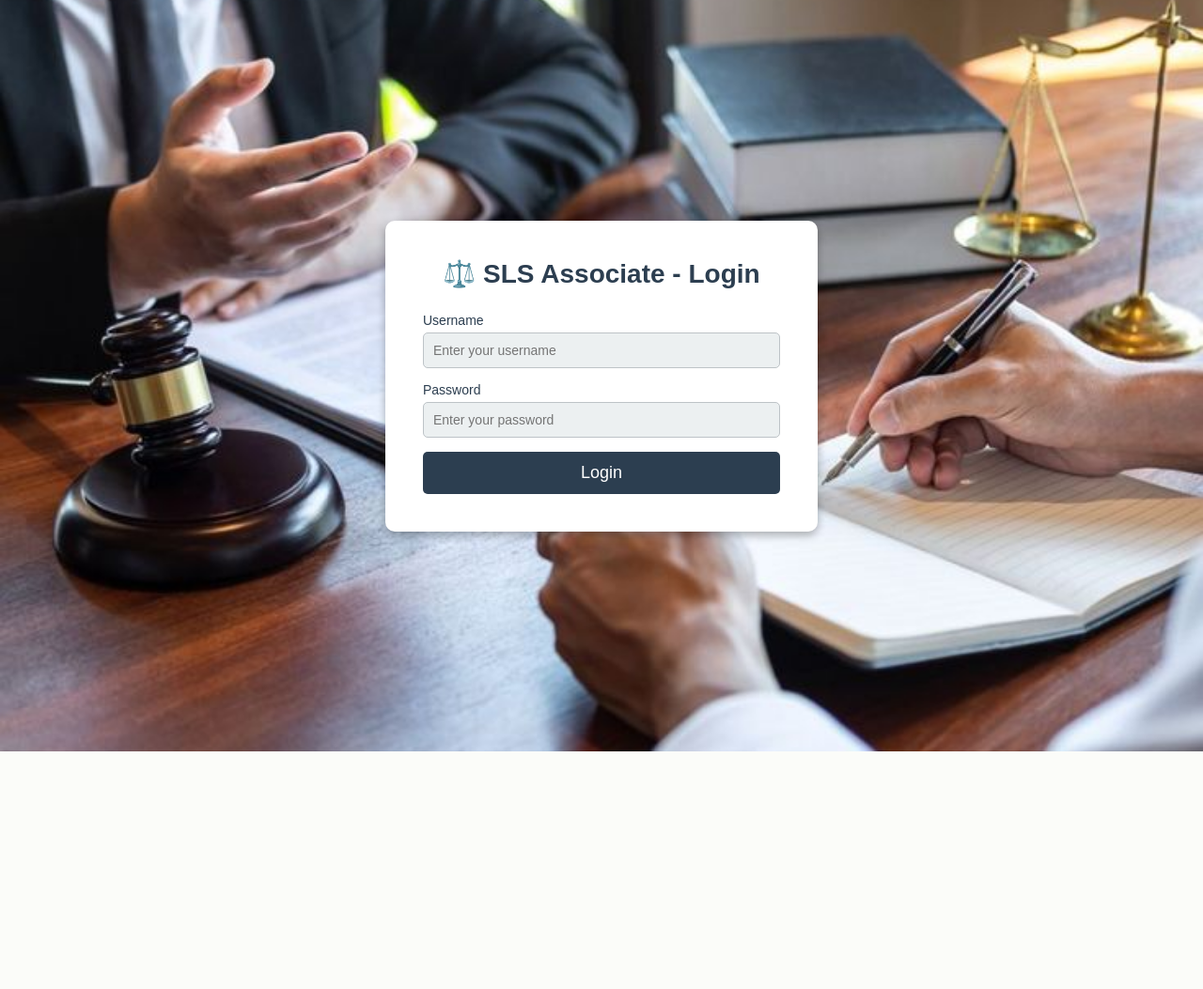
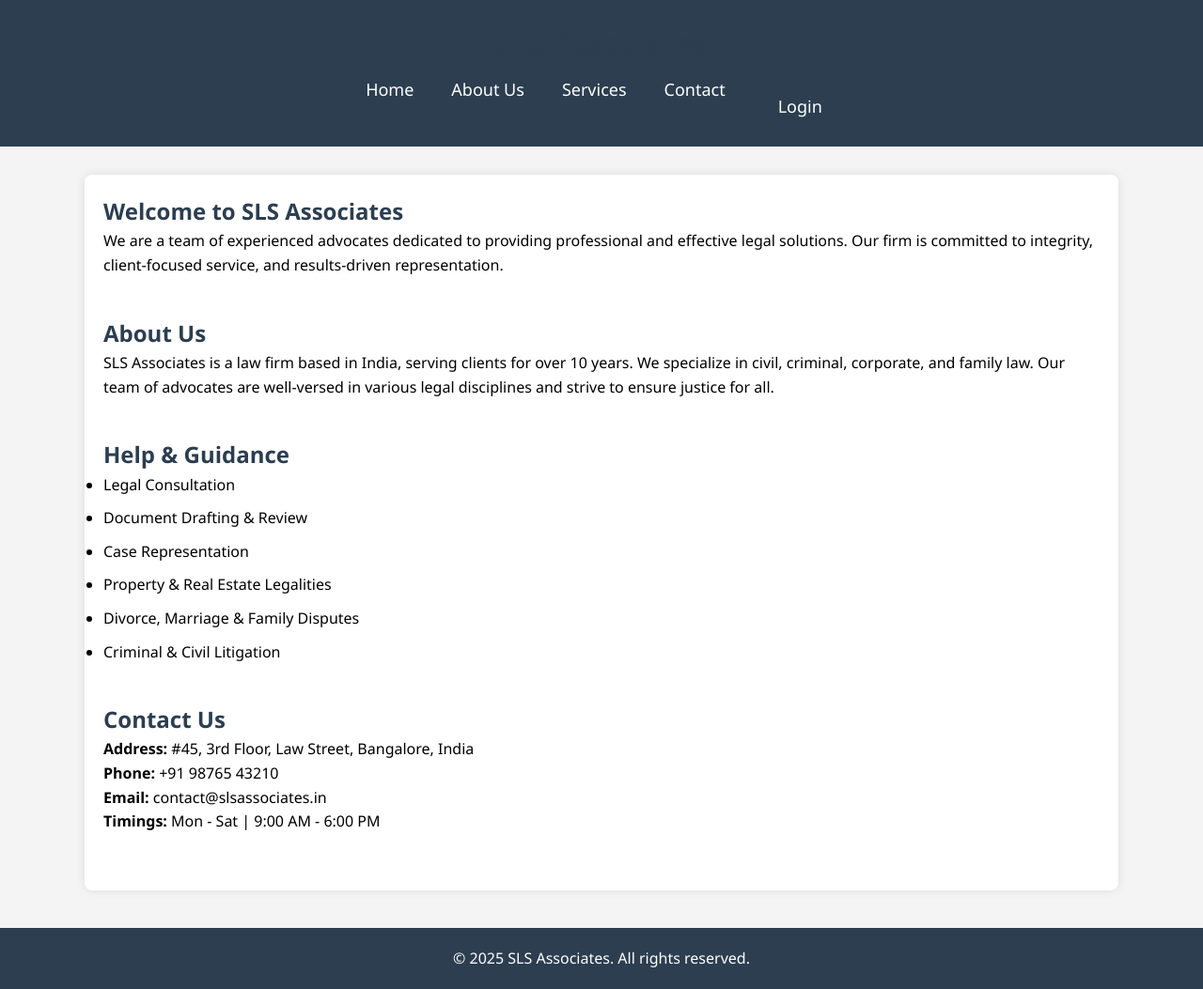
Before and after one commit to preenka/SLS-Associates, a Flask app: page / in a window 1280 px wide. Shown: the whole page at 94% size. Before the commit the page ends 800 px from the top, so only its background shows below. Run offline with Flask 3, Linux system fonts and the light colour scheme.

Commit message:
Added index and dashboard

```diff
--- a/app.py
+++ b/app.py
@@ -1,4 +1,4 @@
-from flask import Flask, render_template, request, flash, redirect
+from flask import Flask, render_template, request, flash, redirect, session
 import sqlite3
 
 app = Flask(__name__)
@@ -9,7 +9,11 @@ def get_db_connection():
     conn.row_factory = sqlite3.Row
     return conn
 
-@app.route('/', methods=['GET', 'POST'])
+@app.route('/')
+def home():
+    return render_template('index.html')
+
+@app.route('/login', methods=['GET', 'POST'])  # ✅ Allows both GET and POST
 def login():
     if request.method == 'POST':
         username = request.form['username']
@@ -17,21 +21,32 @@ def login():
 
         conn = get_db_connection()
         cursor = conn.cursor()
-
-        # Check if user exists with matching username and password
         cursor.execute('SELECT * FROM users WHERE username = ? AND password = ?', (username, password))
         user = cursor.fetchone()
-
         conn.close()
 
         if user:
+            session['username'] = username
             flash("Login successful!", "success")
+            return redirect('/dashboard')
         else:
             flash("Invalid credentials. Try again.", "error")
+            return redirect('/login')
 
-        return redirect('/')
+    return render_template('login.html')  # When method is GET
 
-    return render_template('login.html')
+@app.route('/dashboard')
+def dashboard():
+    if 'username' not in session:
+        flash("Please login first.", "error")
+        return redirect('/login')
+    return render_template('dashboard.html', username=session['username'])
+
+@app.route('/logout')
+def logout():
+    session.pop('username', None)
+    flash("You have been logged out.", "info")
+    return redirect('/login')
 
 if __name__ == '__main__':
     app.run(debug=True)
--- /dev/null
+++ b/templates/index.html
@@ -0,0 +1,140 @@
+<!DOCTYPE html>
+<html lang="en">
+<head>
+    <meta charset="UTF-8">
+    <meta name="viewport" content="width=device-width, initial-scale=1.0">
+    <title>SLS Associates - Home</title>
+    <style>
+        * {
+            margin: 0;
+            padding: 0;
+            box-sizing: border-box;
+            font-family: 'Segoe UI', sans-serif;
+        }
+
+        body {
+            line-height: 1.6;
+            background-color: #f4f4f4;
+        }
+
+        header {
+            background: #2c3e50;
+            color: #fff;
+            padding: 20px 0;
+            text-align: center;
+        }
+
+        nav {
+            display: flex;
+            justify-content: center;
+            gap: 40px;
+            margin-top: 10px;
+        }
+
+        nav a {
+            color: white;
+            text-decoration: none;
+            font-size: 18px;
+        }
+
+        nav a:hover {
+            color: #f1c40f;
+        }
+
+        .container {
+            max-width: 1100px;
+            margin: 30px auto;
+            padding: 20px;
+            background: white;
+            border-radius: 8px;
+            box-shadow: 0 0 10px rgba(0,0,0,0.1);
+        }
+
+        section {
+            margin-bottom: 40px;
+        }
+
+        h1, h2 {
+            color: #2c3e50;
+        }
+
+        ul li {
+            margin-bottom: 10px;
+        }
+
+        footer {
+            text-align: center;
+            padding: 20px;
+            background: #2c3e50;
+            color: white;
+            margin-top: 40px;
+        }
+
+        .btn-login {
+            display: inline-block;
+            margin-top: 10px;
+            padding: 8px 16px;
+            background: #2c3e50;
+            color: white;
+            border-radius: 5px;
+            text-decoration: none;
+        }
+
+        .btn-login:hover {
+            background: #1a252f;
+        }
+    </style>
+</head>
+<body>
+
+<header>
+    <h1>SLS Associates</h1>
+    <nav>
+        <a href="#home">Home</a>
+        <a href="#about">About Us</a>
+        <a href="#services">Services</a>
+        <a href="#contact">Contact</a>
+        <a href="/login" class="btn-login">Login</a>
+    </nav>
+</header>
+
+<div class="container">
+
+    <section id="home">
+        <h2>Welcome to SLS Associates</h2>
+        <p>We are a team of experienced advocates dedicated to providing professional and effective legal solutions. Our firm is committed to integrity, client-focused service, and results-driven representation.</p>
+    </section>
+
+    <section id="about">
+        <h2>About Us</h2>
+        <p>SLS Associates is a law firm based in India, serving clients for over 10 years. We specialize in civil, criminal, corporate, and family law. Our team of advocates are well-versed in various legal disciplines and strive to ensure justice for all.</p>
+    </section>
+
+    <section id="services">
+        <h2>Help & Guidance</h2>
+        <ul>
+            <li>Legal Consultation</li>
+            <li>Document Drafting & Review</li>
+            <li>Case Representation</li>
+            <li>Property & Real Estate Legalities</li>
+            <li>Divorce, Marriage & Family Disputes</li>
+            <li>Criminal & Civil Litigation</li>
+        </ul>
+    </section>
+
+    <section id="contact">
+        <h2>Contact Us</h2>
+        <p><strong>Address:</strong> #45, 3rd Floor, Law Street, Bangalore, India</p>
+        <p><strong>Phone:</strong> +91 98765 43210</p>
+        <p><strong>Email:</strong> contact@slsassociates.in</p>
+        <p><strong>Timings:</strong> Mon - Sat | 9:00 AM - 6:00 PM</p>
+    </section>
+
+</div>
+
+<footer>
+    &copy; 2025 SLS Associates. All rights reserved.
+</footer>
+
+</body>
+</html>
--- a/templates/login.html
+++ b/templates/login.html
@@ -13,10 +13,7 @@
         }
 
         body {
-            background-image: url("{{ url_for('static', filename='background.jpeg') }}");
-            background-size: cover;
-            background-position: center;
-            background-repeat: no-repeat;
+            background-color: #f4f4f4;
             height: 100vh;
             display: flex;
             justify-content: center;
@@ -25,18 +22,17 @@
 
         .login-container {
             background: white;
-            padding: 40px;
+            padding: 30px;
             border-radius: 10px;
             box-shadow: 0px 4px 10px rgba(0, 0, 0, 0.3);
-            width: 460px;
+            width: 380px;
             text-align: center;
         }
 
         .login-container h2 {
-            margin-bottom: 25px;
+            margin-bottom: 20px;
             color: #2c3e50;
-            font-size: 28px;
-            font-weight: bold;
+            font-size: 22px;
         }
 
         .input-box {
@@ -54,10 +50,10 @@
 
         .input-box input {
             width: 100%;
-            padding: 10px;
+            padding: 12px;
             border: 1px solid #bdc3c7;
             border-radius: 5px;
-            font-size: 14px;
+            font-size: 16px;
             background: #ecf0f1;
         }
 
@@ -81,18 +77,14 @@
             margin-top: 15px;
             font-size: 16px;
             font-weight: bold;
-            padding: 10px;
-            border-radius: 5px;
         }
 
         .success {
             color: green;
-            background-color: #d4edda;
         }
 
         .error {
             color: red;
-            background-color: #f8d7da;
         }
     </style>
 </head>
@@ -100,8 +92,18 @@
 
     <div class="login-container">
         <h2>⚖️ SLS Associate - Login</h2>
+        <form action="/login" method="POST">
+            <div class="input-box">
+                <label for="username">Username</label>
+                <input type="text" id="username" name="username" placeholder="Enter your username" required>
+            </div>
+            <div class="input-box">
+                <label for="password">Password</label>
+                <input type="password" id="password" name="password" placeholder="Enter your password" required>
+            </div>
+            <button type="submit" class="login-btn">Login</button>
 
-    <!-- Flash messages from Flask -->
+            <!-- Show Flask flash messages -->
             {% with messages = get_flashed_messages(with_categories=true) %}
                 {% if messages %}
                     {% for category, message in messages %}
@@ -109,17 +111,6 @@
                     {% endfor %}
                 {% endif %}
             {% endwith %}
-
-    <form method="POST" action="/">
-        <div class="input-box">
-            <label for="username">Username</label>
-            <input type="text" name="username" placeholder="Enter your username" required>
-        </div>
-        <div class="input-box">
-            <label for="password">Password</label>
-            <input type="password" name="password" placeholder="Enter your password" required>
-        </div>
-        <button type="submit" class="login-btn">Login</button>
         </form>
     </div>
 
```
Also changed, not shown: templates/dashboard.html (added, +81 -0 lines). Lines whose indentation alone changed are shown as unchanged.
